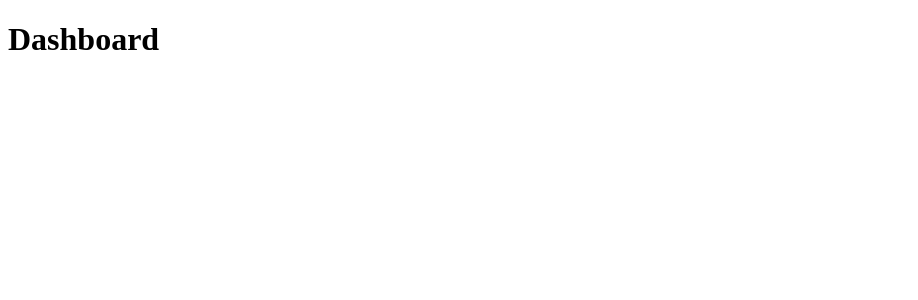
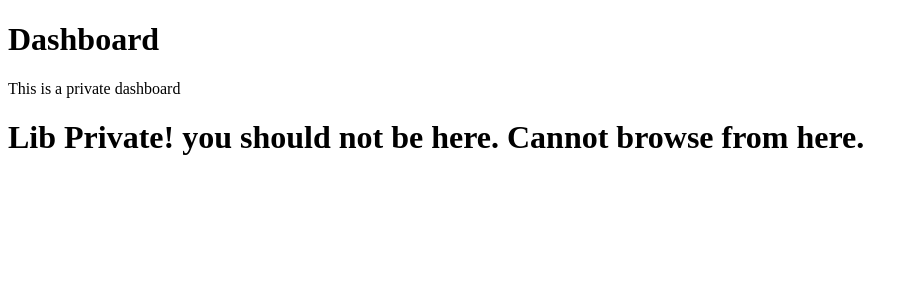
Before and after one commit to RaiyanNooryRady/dev-next, a Next.js app: page /dashboard in a window 1280 px wide. Shown: the top 300 px of the page, without its empty margins (0-918 px from the left). Built offline with nearby package versions, Linux system fonts and the light colour scheme.

Commit message:
accessing private component from a public one

```diff
--- a/src/app/dashboard/page.tsx
+++ b/src/app/dashboard/page.tsx
@@ -1,7 +1,10 @@
+import LibPrivate from "../_lib/page"
 export default function Dashboard(){
     return (
         <div>
             <h1>Dashboard</h1>
+            <p>This is a private dashboard</p>
+            <LibPrivate />
         </div>
     )
 }
```
